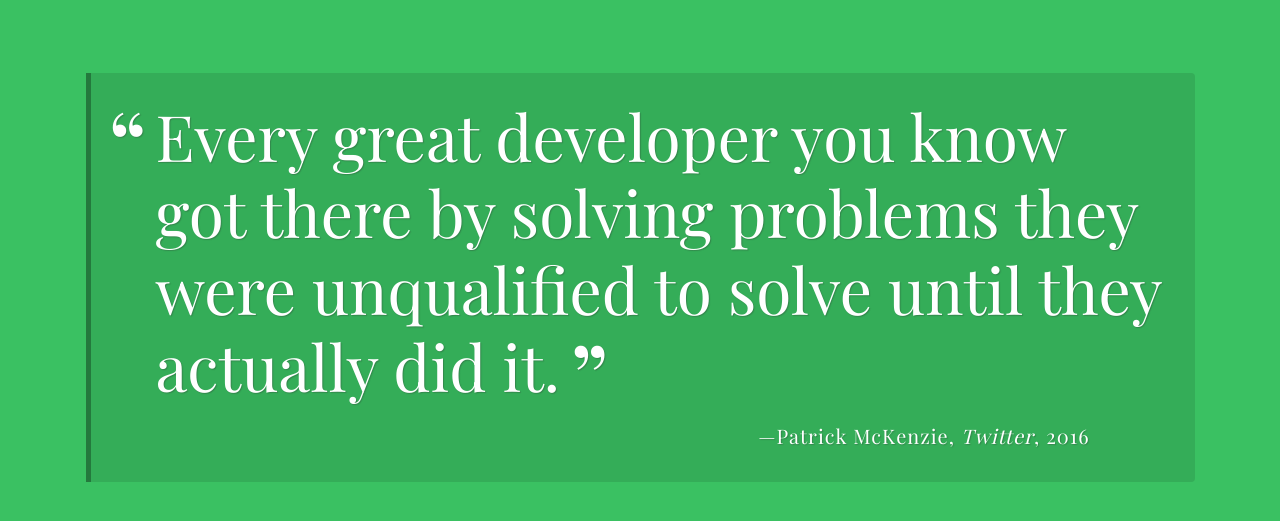
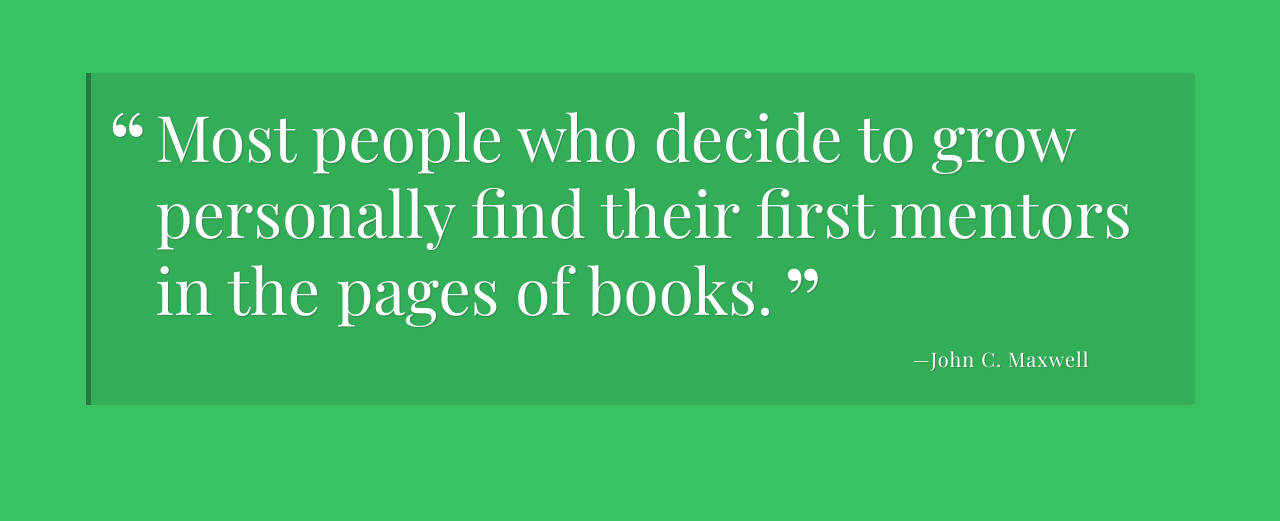
Before and after one commit to ColemanTylan/Random-Quote-Generator, a plain HTML site: page index.html in a window 1280 px wide. Both pictures are taken after a click on the button "Show another quote". Shown: the part 147-668 px from the top of the page. Drawn offline with nearby package versions, Linux system fonts and the light colour scheme; a web font is replaced by a local one.

Commit message:
elementsbycalssname

```diff
--- a/js/script.js
+++ b/js/script.js
@@ -13,17 +13,67 @@ project 1 - A Random Quote Generator
 
 
 
-/***
- * `getRandomQuote` function
-***/
+
+var quotes = [
+  {
+   quote: "Keep your mind fixed on what you want in life, not on what you don't want.",
+   source: "Nepolian Hill",
+   citation: "Napoleon Hill's Positive Action Plan",
+   year: "1997"
+  },
+  {
+    quote:"Most people who decide to grow personally find their first mentors in the pages of books. ",
+    source: "John C. Maxwell",
+    citation: "The 15 Invaluable Laws of Growth",
+    year: "2014"
+  },
+  {
+    quote:"It is far more common for people to allow ego to stand in the way of learning",
+    source: "Ray Dalio",
+    citation: "Principles",
+    year: "2011"
+  },
+  {
+    quote:"The cowards never started and the weak died along the way. That leaves us, ladies and gentlemen. Us.",
+    source: "Phil Night",
+    citation: "Shoe Dogg",
+    year: "2007"
+  },
+  {
+    quote:"You alone are responsible for what you do, don’t do, or how you respond to what’s done to you.",
+    source: "Darren Hardy",
+    citation: "The Compound Effect",
+    year: "2010"
+  }];
 
 
 
-/***
- * `printQuote` function
-***/
+
+// This will get random quote from function
+function getRandomQuote(){
+var randomNumber =  Math.floor( Math.random() * quotes.length );
+
+    return  quotes[randomNumber]
 
 
+}
+
+
+
+
+//This will connect the quote to the html sting
+function printQuote(){
+  var callGetRandomQuote = getRandomQuote();
+
+// Learned  "document.getElementsByClassName " while on stack over flow
+document.getElementsByClassName("quote")[0].innerHTML = callGetRandomQuote.quote;
+document.getElementsByClassName("source")[0].innerHTML = callGetRandomQuote.source;
+document.getElementsByClassName("citation")[0].innerHTML = callGetRandomQuote.citation;
+document.getElementsByClassName("year")[0].innerHTML = callGetRandomQuote.year;
+
+//$(".source").html("test");
+
+}
 
 /***
  * click event listener for the print quote button
```
Also changed, not shown: index.html (+4 -1 lines).
